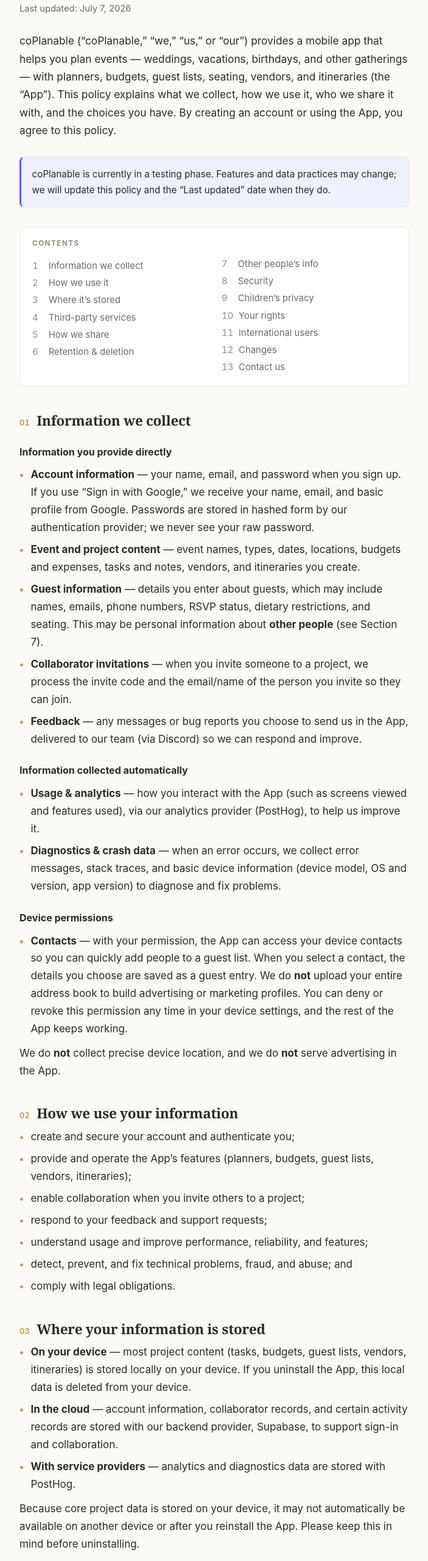
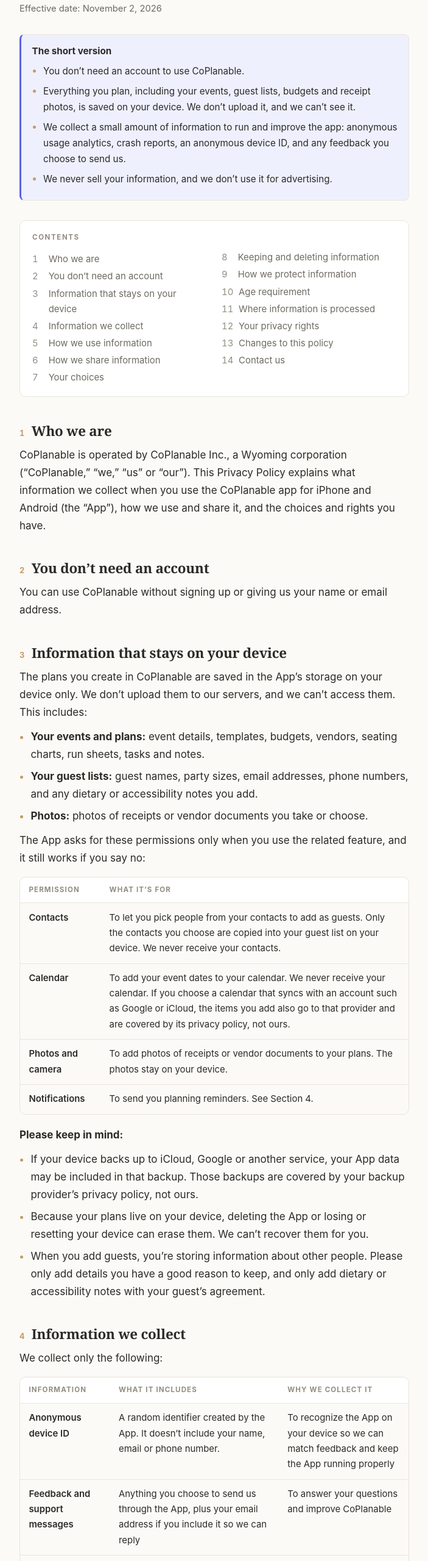
Before and after one commit to coplanable/coplanable-legal, a plain HTML site: page index.html in a window 1280 px wide. Shown: the part 220-2780 px from the top of the page at 61% size, without its empty margins (288-991 px from the left). Drawn offline with Linux system fonts and the light colour scheme.

Commit message:
Add files via upload

```diff
--- a/index.html
+++ b/index.html
@@ -1,4 +1,10 @@
-<title>coPlanable — Privacy Policy</title>
+<!DOCTYPE html>
+<html lang="en">
+<head>
+<meta charset="utf-8">
+<meta name="viewport" content="width=device-width, initial-scale=1">
+<meta name="description" content="How CoPlanable handles your information.">
+<title>CoPlanable Privacy Policy</title>
 <style>
   :root {
     --bg: #FBFAF7;
@@ -127,168 +133,212 @@
   a:focus-visible, nav.toc a:focus-visible { outline: 2px solid var(--accent); outline-offset: 3px; border-radius: 3px; }
   html { scroll-behavior: smooth; }
   @media (prefers-reduced-motion: reduce) { html { scroll-behavior: auto; } }
+  td.k { font-weight: 600; }
+  @media (max-width: 34rem) { table { min-width: 0; } th, td { padding: .6rem .65rem; } }
+  address { font-style: normal; }
+  .after-table { margin-top: 1.2rem; }
 </style>
-
+</head>
+<body>
 <div class="wrap">
   <header>
-    <div class="brand"><span class="dot"></span>coPlanable</div>
+    <div class="brand"><span class="dot"></span>CoPlanable</div>
     <p class="eyebrow">Legal</p>
     <h1>Privacy Policy</h1>
-    <p class="updated">Last updated: July 7, 2026</p>
+    <p class="updated">Effective date: November 2, 2026</p>
   </header>
 
-  <p class="lede">
-    coPlanable (“coPlanable,” “we,” “us,” or “our”) provides a mobile app that helps you plan events —
-    weddings, vacations, birthdays, and other gatherings — with planners, budgets, guest lists, seating,
-    vendors, and itineraries (the “App”). This policy explains what we collect, how we use it, who we share
-    it with, and the choices you have. By creating an account or using the App, you agree to this policy.
-  </p>
-
   <div class="callout">
-    coPlanable is currently in a testing phase. Features and data practices may change; we will update this
-    policy and the “Last updated” date when they do.
+    <p style="margin:0 0 .4rem"><strong>The short version</strong></p>
+    <ul style="margin:0">
+      <li>You don’t need an account to use CoPlanable.</li>
+      <li>Everything you plan, including your events, guest lists, budgets and receipt photos, is saved on your device. We don’t upload it, and we can’t see it.</li>
+      <li>We collect a small amount of information to run and improve the app: anonymous usage analytics, crash reports, an anonymous device ID, and any feedback you choose to send us.</li>
+      <li>We never sell your information, and we don’t use it for advertising.</li>
+    </ul>
   </div>
 
   <nav class="toc" aria-label="Contents">
     <h2>Contents</h2>
     <ol>
-      <li><a href="#s1"><span class="n">1</span> Information we collect</a></li>
-      <li><a href="#s2"><span class="n">2</span> How we use it</a></li>
-      <li><a href="#s3"><span class="n">3</span> Where it’s stored</a></li>
-      <li><a href="#s4"><span class="n">4</span> Third-party services</a></li>
-      <li><a href="#s5"><span class="n">5</span> How we share</a></li>
-      <li><a href="#s6"><span class="n">6</span> Retention &amp; deletion</a></li>
-      <li><a href="#s7"><span class="n">7</span> Other people’s info</a></li>
-      <li><a href="#s8"><span class="n">8</span> Security</a></li>
-      <li><a href="#s9"><span class="n">9</span> Children’s privacy</a></li>
-      <li><a href="#s10"><span class="n">10</span> Your rights</a></li>
-      <li><a href="#s11"><span class="n">11</span> International users</a></li>
-      <li><a href="#s12"><span class="n">12</span> Changes</a></li>
-      <li><a href="#s13"><span class="n">13</span> Contact us</a></li>
+      <li><a href="#s1"><span class="n">1</span> Who we are</a></li>
+      <li><a href="#s2"><span class="n">2</span> You don’t need an account</a></li>
+      <li><a href="#s3"><span class="n">3</span> Information that stays on your device</a></li>
+      <li><a href="#s4"><span class="n">4</span> Information we collect</a></li>
+      <li><a href="#s5"><span class="n">5</span> How we use information</a></li>
+      <li><a href="#s6"><span class="n">6</span> How we share information</a></li>
+      <li><a href="#s7"><span class="n">7</span> Your choices</a></li>
+      <li><a href="#s8"><span class="n">8</span> Keeping and deleting information</a></li>
+      <li><a href="#s9"><span class="n">9</span> How we protect information</a></li>
+      <li><a href="#s10"><span class="n">10</span> Age requirement</a></li>
+      <li><a href="#s11"><span class="n">11</span> Where information is processed</a></li>
+      <li><a href="#s12"><span class="n">12</span> Your privacy rights</a></li>
+      <li><a href="#s13"><span class="n">13</span> Changes to this policy</a></li>
+      <li><a href="#s14"><span class="n">14</span> Contact us</a></li>
     </ol>
   </nav>
 
   <section id="s1">
-    <h2 class="sec"><span class="num">01</span> Information we collect</h2>
-    <h3>Information you provide directly</h3>
-    <ul>
-      <li><strong>Account information</strong> — your name, email, and password when you sign up. If you use “Sign in with Google,” we receive your name, email, and basic profile from Google. Passwords are stored in hashed form by our authentication provider; we never see your raw password.</li>
-      <li><strong>Event and project content</strong> — event names, types, dates, locations, budgets and expenses, tasks and notes, vendors, and itineraries you create.</li>
-      <li><strong>Guest information</strong> — details you enter about guests, which may include names, emails, phone numbers, RSVP status, dietary restrictions, and seating. This may be personal information about <strong>other people</strong> (see Section 7).</li>
-      <li><strong>Collaborator invitations</strong> — when you invite someone to a project, we process the invite code and the email/name of the person you invite so they can join.</li>
-      <li><strong>Feedback</strong> — any messages or bug reports you choose to send us in the App, delivered to our team (via Discord) so we can respond and improve.</li>
-    </ul>
-    <h3>Information collected automatically</h3>
-    <ul>
-      <li><strong>Usage &amp; analytics</strong> — how you interact with the App (such as screens viewed and features used), via our analytics provider (PostHog), to help us improve it.</li>
-      <li><strong>Diagnostics &amp; crash data</strong> — when an error occurs, we collect error messages, stack traces, and basic device information (device model, OS and version, app version) to diagnose and fix problems.</li>
-    </ul>
-    <h3>Device permissions</h3>
-    <ul>
-      <li><strong>Contacts</strong> — with your permission, the App can access your device contacts so you can quickly add people to a guest list. When you select a contact, the details you choose are saved as a guest entry. We do <strong>not</strong> upload your entire address book to build advertising or marketing profiles. You can deny or revoke this permission any time in your device settings, and the rest of the App keeps working.</li>
-    </ul>
-    <p>We do <strong>not</strong> collect precise device location, and we do <strong>not</strong> serve advertising in the App.</p>
+    <h2 class="sec"><span class="num">1</span> Who we are</h2>
+    <p>CoPlanable is operated by CoPlanable Inc., a Wyoming corporation (“CoPlanable,” “we,” “us” or “our”). This Privacy Policy explains what information we collect when you use the CoPlanable app for iPhone and Android (the “App”), how we use and share it, and the choices and rights you have.</p>
   </section>
 
   <section id="s2">
-    <h2 class="sec"><span class="num">02</span> How we use your information</h2>
+    <h2 class="sec"><span class="num">2</span> You don’t need an account</h2>
+    <p>You can use CoPlanable without signing up or giving us your name or email address.</p>
+  </section>
+
+  <section id="s3">
+    <h2 class="sec"><span class="num">3</span> Information that stays on your device</h2>
+    <p>The plans you create in CoPlanable are saved in the App’s storage on your device only. We don’t upload them to our servers, and we can’t access them. This includes:</p>
     <ul>
-      <li>create and secure your account and authenticate you;</li>
-      <li>provide and operate the App’s features (planners, budgets, guest lists, vendors, itineraries);</li>
-      <li>enable collaboration when you invite others to a project;</li>
-      <li>respond to your feedback and support requests;</li>
-      <li>understand usage and improve performance, reliability, and features;</li>
-      <li>detect, prevent, and fix technical problems, fraud, and abuse; and</li>
-      <li>comply with legal obligations.</li>
+      <li><strong>Your events and plans:</strong> event details, templates, budgets, vendors, seating charts, run sheets, tasks and notes.</li>
+      <li><strong>Your guest lists:</strong> guest names, party sizes, email addresses, phone numbers, and any dietary or accessibility notes you add.</li>
+      <li><strong>Photos:</strong> photos of receipts or vendor documents you take or choose.</li>
+    </ul>
+    <p>The App asks for these permissions only when you use the related feature, and it still works if you say no:</p>
+    <div class="tablewrap">
+      <table>
+        <thead><tr><th scope="col">Permission</th><th scope="col">What it’s for</th></tr></thead>
+        <tbody>
+          <tr><td class="k">Contacts</td><td>To let you pick people from your contacts to add as guests. Only the contacts you choose are copied into your guest list on your device. We never receive your contacts.</td></tr>
+          <tr><td class="k">Calendar</td><td>To add your event dates to your calendar. We never receive your calendar. If you choose a calendar that syncs with an account such as Google or iCloud, the items you add also go to that provider and are covered by its privacy policy, not ours.</td></tr>
+          <tr><td class="k">Photos and camera</td><td>To add photos of receipts or vendor documents to your plans. The photos stay on your device.</td></tr>
+          <tr><td class="k">Notifications</td><td>To send you planning reminders. See Section 4.</td></tr>
+        </tbody>
+      </table>
+    </div>
+    <p class="after-table"><strong>Please keep in mind:</strong></p>
+    <ul>
+      <li>If your device backs up to iCloud, Google or another service, your App data may be included in that backup. Those backups are covered by your backup provider’s privacy policy, not ours.</li>
+      <li>Because your plans live on your device, deleting the App or losing or resetting your device can erase them. We can’t recover them for you.</li>
+      <li>When you add guests, you’re storing information about other people. Please only add details you have a good reason to keep, and only add dietary or accessibility notes with your guest’s agreement.</li>
     </ul>
   </section>
 
-  <section id="s3">
-    <h2 class="sec"><span class="num">03</span> Where your information is stored</h2>
-    <ul>
-      <li><strong>On your device</strong> — most project content (tasks, budgets, guest lists, vendors, itineraries) is stored locally on your device. If you uninstall the App, this local data is deleted from your device.</li>
-      <li><strong>In the cloud</strong> — account information, collaborator records, and certain activity records are stored with our backend provider, Supabase, to support sign-in and collaboration.</li>
-      <li><strong>With service providers</strong> — analytics and diagnostics data are stored with PostHog.</li>
-    </ul>
-    <p>Because core project data is stored on your device, it may not automatically be available on another device or after you reinstall the App. Please keep this in mind before uninstalling.</p>
-  </section>
-
   <section id="s4">
-    <h2 class="sec"><span class="num">04</span> Third-party services</h2>
-    <p>We rely on the following providers, each with its own privacy policy, and share information with them only as needed to operate the App:</p>
+    <h2 class="sec"><span class="num">4</span> Information we collect</h2>
+    <p>We collect only the following:</p>
     <div class="tablewrap">
       <table>
-        <thead>
-          <tr><th scope="col">Provider</th><th scope="col">Purpose</th><th scope="col">Privacy policy</th></tr>
-        </thead>
+        <thead><tr><th scope="col">Information</th><th scope="col">What it includes</th><th scope="col">Why we collect it</th></tr></thead>
         <tbody>
-          <tr><td><strong>Supabase</strong></td><td>Authentication &amp; cloud database</td><td><a href="https://supabase.com/privacy">supabase.com/privacy</a></td></tr>
-          <tr><td><strong>Google</strong></td><td>Optional “Sign in with Google”</td><td><a href="https://policies.google.com/privacy">policies.google.com/privacy</a></td></tr>
-          <tr><td><strong>PostHog</strong></td><td>Product analytics &amp; error reporting</td><td><a href="https://posthog.com/privacy">posthog.com/privacy</a></td></tr>
-          <tr><td><strong>Discord</strong></td><td>Delivery of in-app feedback you send us</td><td><a href="https://discord.com/privacy">discord.com/privacy</a></td></tr>
-          <tr><td><strong>Expo / EAS</strong></td><td>App build &amp; delivery infrastructure</td><td><a href="https://expo.dev/privacy">expo.dev/privacy</a></td></tr>
+          <tr><td class="k">Anonymous device ID</td><td>A random identifier created by the App. It doesn’t include your name, email or phone number.</td><td>To recognize the App on your device so we can match feedback and keep the App running properly</td></tr>
+          <tr><td class="k">Feedback and support messages</td><td>Anything you choose to send us through the App, plus your email address if you include it so we can reply</td><td>To answer your questions and improve CoPlanable</td></tr>
+          <tr><td class="k">Anonymous usage analytics</td><td>Screens viewed, features used, how long you use the App, device type, operating system and app version. This is not linked to your name or email.</td><td>To understand which features are useful and make the App better</td></tr>
+          <tr><td class="k">Crash reports</td><td>Technical details when the App crashes or has an error, such as device model, operating system, app version and what the App was doing at the time</td><td>To find and fix bugs</td></tr>
+          <tr><td class="k">Push notification token</td><td>A token from Apple or Google that lets us deliver notifications to your device</td><td>To send the reminders you allow</td></tr>
         </tbody>
       </table>
     </div>
+    <p class="after-table"><strong>What we don’t collect:</strong> We don’t collect your name, email (unless you include it in feedback), payment information, your contacts, your calendar, your photos, or anything in your plans or guest lists.</p>
   </section>
 
   <section id="s5">
-    <h2 class="sec"><span class="num">05</span> How we share information</h2>
+    <h2 class="sec"><span class="num">5</span> How we use information</h2>
+    <p>We use the information in Section 4 to:</p>
     <ul>
-      <li><strong>We do not sell your personal information.</strong></li>
-      <li><strong>Collaborators</strong> — if you invite others to a project, information in that project (such as tasks and guest details) is visible to the collaborators you invite.</li>
-      <li><strong>Service providers</strong> — we share information with the processors in Section 4 to run the App.</li>
-      <li><strong>Legal reasons</strong> — we may disclose information if required by law, or to protect the rights, safety, or property of our users, the public, or us.</li>
+      <li>Run, maintain and fix the App.</li>
+      <li>Understand how people use CoPlanable so we can improve it.</li>
+      <li>Send the push notifications you allow.</li>
+      <li>Read and reply to your feedback and support requests.</li>
+      <li>Keep the App secure and prevent abuse.</li>
+      <li>Meet our legal obligations.</li>
+    </ul>
+    <p>We don’t use your information for advertising, we don’t track you across other companies’ apps or websites, and we don’t use it for any other purpose without asking you first.</p>
+  </section>
+
+  <section id="s6">
+    <h2 class="sec"><span class="num">6</span> How we share information</h2>
+    <p><strong>We don’t sell your information or share it for advertising.</strong> We share it only in these situations:</p>
+    <p><strong>Service providers.</strong> These companies help us run CoPlanable. They may only use the information to provide their services to us and must protect it.</p>
+    <div class="tablewrap">
+      <table>
+        <thead><tr><th scope="col">Provider</th><th scope="col">What they do for us</th></tr></thead>
+        <tbody>
+          <tr><td class="k">Supabase, Inc.</td><td>Stores the anonymous device ID</td></tr>
+          <tr><td class="k">PostHog, Inc.</td><td>Anonymous usage analytics</td></tr>
+          <tr><td class="k">PostHog, Inc.</td><td>Crash and error reports</td></tr>
+          <tr><td class="k">PostHog, Inc.</td><td>Stores feedback and support messages</td></tr>
+          <tr><td class="k">Apple and Google</td><td>Delivering push notifications to iPhone and Android devices</td></tr>
+        </tbody>
+      </table>
+    </div>
+    <p class="after-table"><strong>Legal reasons.</strong> If we believe it’s required by law, a court order or a valid government request, or to protect the rights, safety or property of CoPlanable, our users or others.</p>
+    <p><strong>Business changes.</strong> If CoPlanable is involved in a merger, acquisition, financing or sale of assets, information may transfer as part of that deal. This policy will keep protecting it.</p>
+    <p><strong>With your permission</strong> in any other case.</p>
+  </section>
+
+  <section id="s7">
+    <h2 class="sec"><span class="num">7</span> Your choices</h2>
+    <ul>
+      <li><strong>Permissions:</strong> change access to contacts, calendar, photos, camera and notifications anytime in your phone’s settings under CoPlanable.</li>
+      <li><strong>Push notifications:</strong> turn them off in your phone’s settings.</li>
+      <li><strong>Feedback:</strong> sending feedback is always optional.</li>
     </ul>
   </section>
 
-  <section id="s6">
-    <h2 class="sec"><span class="num">06</span> Data retention and deletion</h2>
+  <section id="s8">
+    <h2 class="sec"><span class="num">8</span> Keeping and deleting information</h2>
     <ul>
-      <li><strong>Local data</strong> is removed from your device when you uninstall the App or clear its data.</li>
-      <li><strong>Cloud data</strong> (account and related records) is retained while your account is active.</li>
-      <li><strong>Deleting your data</strong> — you can request deletion of your account and associated cloud data by emailing us (Section 13). We process verified requests within a reasonable time, subject to any legal retention requirements.</li>
+      <li><strong>Your plans:</strong> stay on your device until you delete them or delete the App.</li>
+      <li><strong>Feedback and support messages:</strong> until deleted</li>
+      <li><strong>Anonymous usage analytics:</strong> until deleted</li>
+      <li><strong>Crash reports:</strong> until deleted</li>
+      <li><strong>Anonymous device ID:</strong> until deleted</li>
     </ul>
   </section>
 
-  <section id="s7">
-    <h2 class="sec"><span class="num">07</span> Information about other people</h2>
-    <p>The App lets you store information about other people, such as guests and collaborators. <strong>You are responsible for ensuring you have the appropriate permission or legal basis to add and store another person’s information</strong> (for example, their email, phone number, or dietary restrictions). Please only add information you are authorized to use, and share project access responsibly.</p>
-  </section>
-
-  <section id="s8">
-    <h2 class="sec"><span class="num">08</span> Security</h2>
-    <p>We use reasonable technical and organizational measures to protect your information, including encrypted connections (HTTPS) to our providers and the access controls offered by Supabase. However, no method of transmission or storage is completely secure, and we cannot guarantee absolute security.</p>
-  </section>
-
   <section id="s9">
-    <h2 class="sec"><span class="num">09</span> Children’s privacy</h2>
-    <p>The App is intended for adults planning events and is <strong>not directed to children under 13</strong> (or the minimum age of digital consent in your jurisdiction). We do not knowingly collect personal information from children. If you believe a child has provided us personal information, please contact us and we will delete it.</p>
+    <h2 class="sec"><span class="num">9</span> How we protect information</h2>
+    <p>We encrypt information sent between the App and our service providers, limit access to the small team that needs it, and choose providers with strong security practices. No system is perfectly secure, so we can’t guarantee absolute security. If a breach affects your personal information, we’ll notify you and the authorities as the law requires.</p>
   </section>
 
   <section id="s10">
-    <h2 class="sec"><span class="num">10</span> Your rights and choices</h2>
-    <p>Depending on where you live, you may have rights to access, correct, delete, or restrict the use of your personal information, and to withdraw consent (for example, revoking contacts access in your device settings). To exercise these rights, email us at <a href="mailto:info@coplanable.com">info@coplanable.com</a>. We respond consistent with applicable law (such as the GDPR and CCPA/CPRA where they apply).</p>
+    <h2 class="sec"><span class="num">10</span> Age requirement</h2>
+    <p>You must be at least 16 years old to use CoPlanable. We don’t knowingly collect personal information from anyone under 16. If you believe someone under 16 has sent us information, contact us and we’ll delete it.</p>
   </section>
 
   <section id="s11">
-    <h2 class="sec"><span class="num">11</span> International users</h2>
-    <p>We and our service providers may store and process your information in countries other than your own, including the United States. Where required, we take steps to protect your information consistent with this policy and applicable law.</p>
+    <h2 class="sec"><span class="num">11</span> Where information is processed</h2>
+    <p>CoPlanable Inc. is based in the United States, and our service providers process information in the United States and possibly other countries. If you live in Canada, your information may be stored outside Canada and may be accessible to courts, law enforcement and national security authorities in those countries under their laws.</p>
   </section>
 
   <section id="s12">
-    <h2 class="sec"><span class="num">12</span> Changes to this policy</h2>
-    <p>We may update this Privacy Policy from time to time. When we do, we will revise the “Last updated” date above and, where appropriate, provide additional notice in the App.</p>
+    <h2 class="sec"><span class="num">12</span> Your privacy rights</h2>
+    <p>You can ask us to:</p>
+    <ul>
+      <li><strong>Access</strong> the information we hold about you and get a copy.</li>
+      <li><strong>Correct</strong> information that’s wrong.</li>
+      <li><strong>Delete</strong> your information.</li>
+      <li><strong>Withdraw your consent</strong> at any time.</li>
+    </ul>
+    <p>To make a request, email <a href="mailto:info@coplanable.com">info@coplanable.com</a>. We’ll respond within 30 days, or sooner if the law requires, and we won’t charge you or treat you differently for using your rights. Because your plans are stored only on your device, you can view, change or delete them in the App at any time, and we have no copy.</p>
+    <p><strong>If you live in Canada.</strong> You have these rights under federal and provincial privacy laws. If you’re not satisfied with our response, you can contact the Office of the Privacy Commissioner of Canada, or your provincial commissioner, such as Quebec’s Commission d’accès à l’information.</p>
+    <p><strong>If you live in the United States.</strong> Depending on your state, you may have the right to know what we collect and why, to access, correct and delete it, and to opt out of the sale of your information or its use for targeted advertising. We don’t sell your information or use it for targeted advertising. You can use an authorized agent to make a request. If we deny your request, you can appeal by replying to our decision.</p>
   </section>
 
   <section id="s13">
-    <h2 class="sec"><span class="num">13</span> Contact us</h2>
-    <p>If you have questions about this policy or how we handle your information, contact us:</p>
-    <p class="contact">coPlanable · <a href="mailto:info@coplanable.com">info@coplanable.com</a></p>
+    <h2 class="sec"><span class="num">13</span> Changes to this policy</h2>
+    <p>We may update this policy as CoPlanable grows, for example if we add accounts or cloud sync. When we do, we’ll change the effective date at the top. If the changes are significant, we’ll tell you in the App before they take effect, and ask for your consent where the law requires it.</p>
+  </section>
+
+  <section id="s14">
+    <h2 class="sec"><span class="num">14</span> Contact us</h2>
+    <p>Questions, requests or concerns? We’d love to hear from you.</p>
+    <address>
+      <strong>CoPlanable Inc.</strong><br>
+      Attn: Privacy Officer<br>
+      30 N Gould St #32625<br>
+      Sheridan, WY 82801<br>
+      Email: <a href="mailto:info@coplanable.com">info@coplanable.com</a>
+    </address>
+    <p>The person named above is responsible for how CoPlanable protects personal information and handles privacy requests and complaints.</p>
   </section>
 
   <footer>
-    <p>© 2026 coPlanable. All rights reserved.</p>
-    <p class="disclaimer">This document is a plain-language privacy policy for the coPlanable app and is not legal advice. Before a public launch, consider having it reviewed by a qualified professional and updating the developer/legal entity name, contact email, and jurisdiction-specific sections to match your situation.</p>
+    <p>© 2026 CoPlanable Inc. All rights reserved.</p>
   </footer>
 </div>
+</body>
+</html>
```
